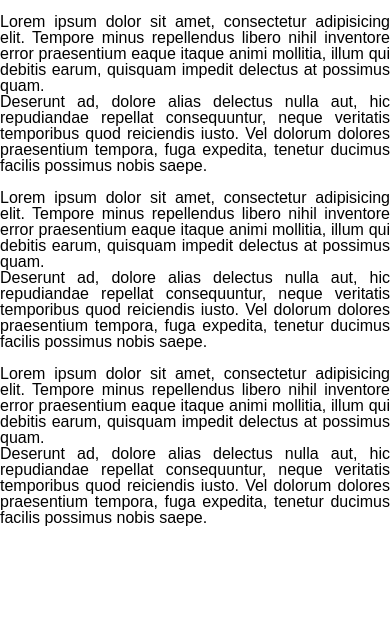
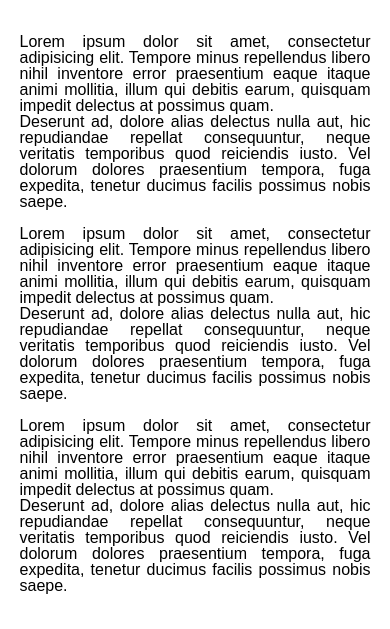
Before and after one commit to amacabr2/FullScreen, a plain HTML site: page index.html in a window 390 px wide. Shown: the part 846-1475 px from the top of the page. Before the commit the page ends 1372 px from the top, so only its background shows below. Drawn offline with nearby package versions, Linux system fonts and the light colour scheme.

Commit message:
Add section .text with style

```diff
--- a/assets/css/style.css
+++ b/assets/css/style.css
@@ -58,6 +58,10 @@ body {
     border: solid #CBDFD6;
 }
 
+.text {
+    padding: 10%;
+}
+
 p {
     text-align: justify;
     font-size: 150%;
@@ -113,4 +117,7 @@ p {
         font-size: 100%;
         line-height: 100%;
     }
+    .text {
+        padding: 5%;
+    }
 }
--- a/index.html
+++ b/index.html
@@ -26,20 +26,24 @@
         </div>
     </section>
 
+    <section class="text">
+
         <p>
-        Lorem ipsum dolor sit amet, consectetur adipisicing elit. Tempore minus repellendus libero nihil inventore error praesentium eaque itaque animi mollitia, illum qui debitis earum, quisquam impedit delectus at possimus quam. <br> Deserunt ad, dolore
-        alias delectus nulla aut, hic repudiandae repellat consequuntur, neque veritatis temporibus quod reiciendis iusto. Vel dolorum dolores praesentium tempora, fuga expedita, tenetur ducimus facilis possimus nobis saepe.
+            Lorem ipsum dolor sit amet, consectetur adipisicing elit. Tempore minus repellendus libero nihil inventore error praesentium eaque itaque animi mollitia, illum qui debitis earum, quisquam impedit delectus at possimus quam. <br> Deserunt ad,
+            dolore alias delectus nulla aut, hic repudiandae repellat consequuntur, neque veritatis temporibus quod reiciendis iusto. Vel dolorum dolores praesentium tempora, fuga expedita, tenetur ducimus facilis possimus nobis saepe.
         </p>
 
         <p>
-        Lorem ipsum dolor sit amet, consectetur adipisicing elit. Tempore minus repellendus libero nihil inventore error praesentium eaque itaque animi mollitia, illum qui debitis earum, quisquam impedit delectus at possimus quam. <br> Deserunt ad, dolore
-        alias delectus nulla aut, hic repudiandae repellat consequuntur, neque veritatis temporibus quod reiciendis iusto. Vel dolorum dolores praesentium tempora, fuga expedita, tenetur ducimus facilis possimus nobis saepe.
+            Lorem ipsum dolor sit amet, consectetur adipisicing elit. Tempore minus repellendus libero nihil inventore error praesentium eaque itaque animi mollitia, illum qui debitis earum, quisquam impedit delectus at possimus quam. <br> Deserunt ad,
+            dolore alias delectus nulla aut, hic repudiandae repellat consequuntur, neque veritatis temporibus quod reiciendis iusto. Vel dolorum dolores praesentium tempora, fuga expedita, tenetur ducimus facilis possimus nobis saepe.
         </p>
 
         <p>
-        Lorem ipsum dolor sit amet, consectetur adipisicing elit. Tempore minus repellendus libero nihil inventore error praesentium eaque itaque animi mollitia, illum qui debitis earum, quisquam impedit delectus at possimus quam. <br> Deserunt ad, dolore
-        alias delectus nulla aut, hic repudiandae repellat consequuntur, neque veritatis temporibus quod reiciendis iusto. Vel dolorum dolores praesentium tempora, fuga expedita, tenetur ducimus facilis possimus nobis saepe.
+            Lorem ipsum dolor sit amet, consectetur adipisicing elit. Tempore minus repellendus libero nihil inventore error praesentium eaque itaque animi mollitia, illum qui debitis earum, quisquam impedit delectus at possimus quam. <br> Deserunt ad,
+            dolore alias delectus nulla aut, hic repudiandae repellat consequuntur, neque veritatis temporibus quod reiciendis iusto. Vel dolorum dolores praesentium tempora, fuga expedita, tenetur ducimus facilis possimus nobis saepe.
         </p>
+
+    </section>
 
     <script src="http://code.jquery.com/jquery-1.10.2.js"></script>
     <script src="http://code.jquery.com/ui/1.11.4/jquery-ui.js"></script>
```
Lines whose indentation alone changed are shown as unchanged.
